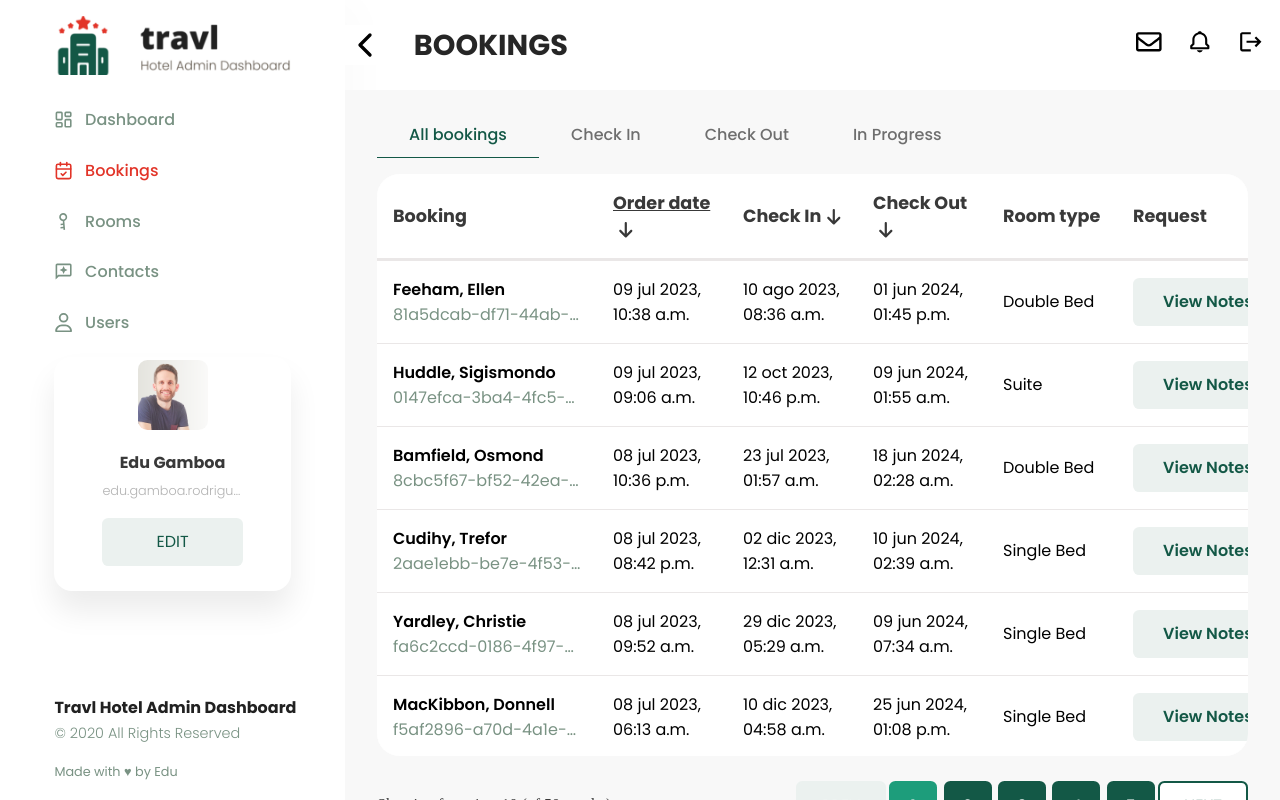
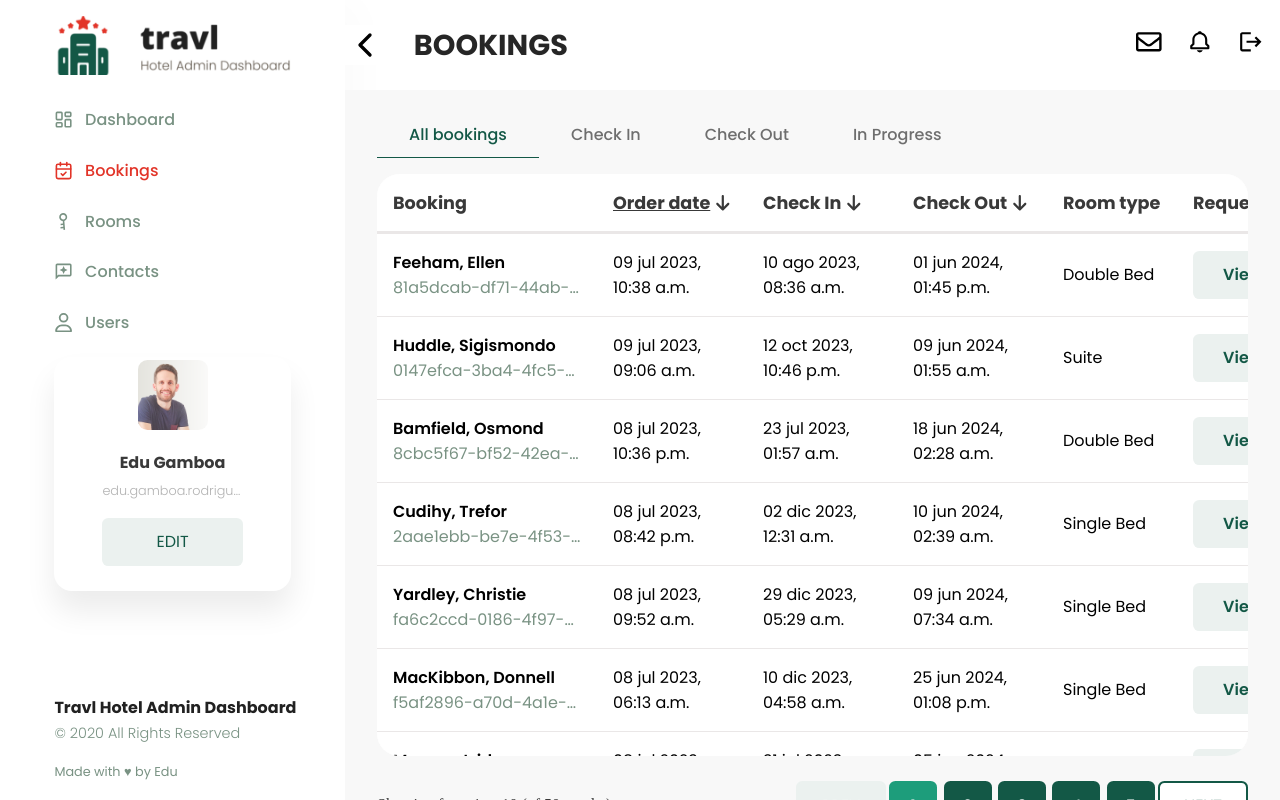
Before and after one commit to physiodevapp/dashboard-miranda, a React (Vite) app: page /bookings in a window 1280 px wide. Built offline with nearby package versions, Linux system fonts and the light colour scheme; sample sign-in values are in the browser's storage.

Commit message:
style: header columns width for booking-list

```diff
--- a/src/pages/BookingList/BookingListPage.jsx
+++ b/src/pages/BookingList/BookingListPage.jsx
@@ -181,7 +181,7 @@ export const BookingListPage = () => {
                 scope='col'
                 colSpan={1}
                 className={`${sortCriteria.headerKey === 'order_date' && "active"}`}
-                style={{cursor: "pointer"}}
+                style={{cursor: "pointer", minWidth: "150px"}}
                 headerKey={'order_date'}
                 initialSortDirection={1}
                 onSort={({header, direction}) => {
@@ -197,7 +197,7 @@ export const BookingListPage = () => {
                 scope='col'
                 colSpan={1}
                 className={`${sortCriteria.headerKey === 'check_in' && "active"}`}
-                style={{cursor: "pointer"}}
+                style={{cursor: "pointer", minWidth: "150px"}}
                 headerKey={'check_in'}
                 initialSortDirection={1}
                 onSort={({header, direction}) => {
@@ -213,7 +213,7 @@ export const BookingListPage = () => {
                 scope='col'
                 colSpan={1}
                 className={`${sortCriteria.headerKey === 'check_out' && "active"}`}
-                style={{cursor: "pointer"}}
+                style={{cursor: "pointer", minWidth: "150px"}}
                 headerKey={'check_out'}
                 initialSortDirection={1}
                 onSort={({header, direction}) => {
```
